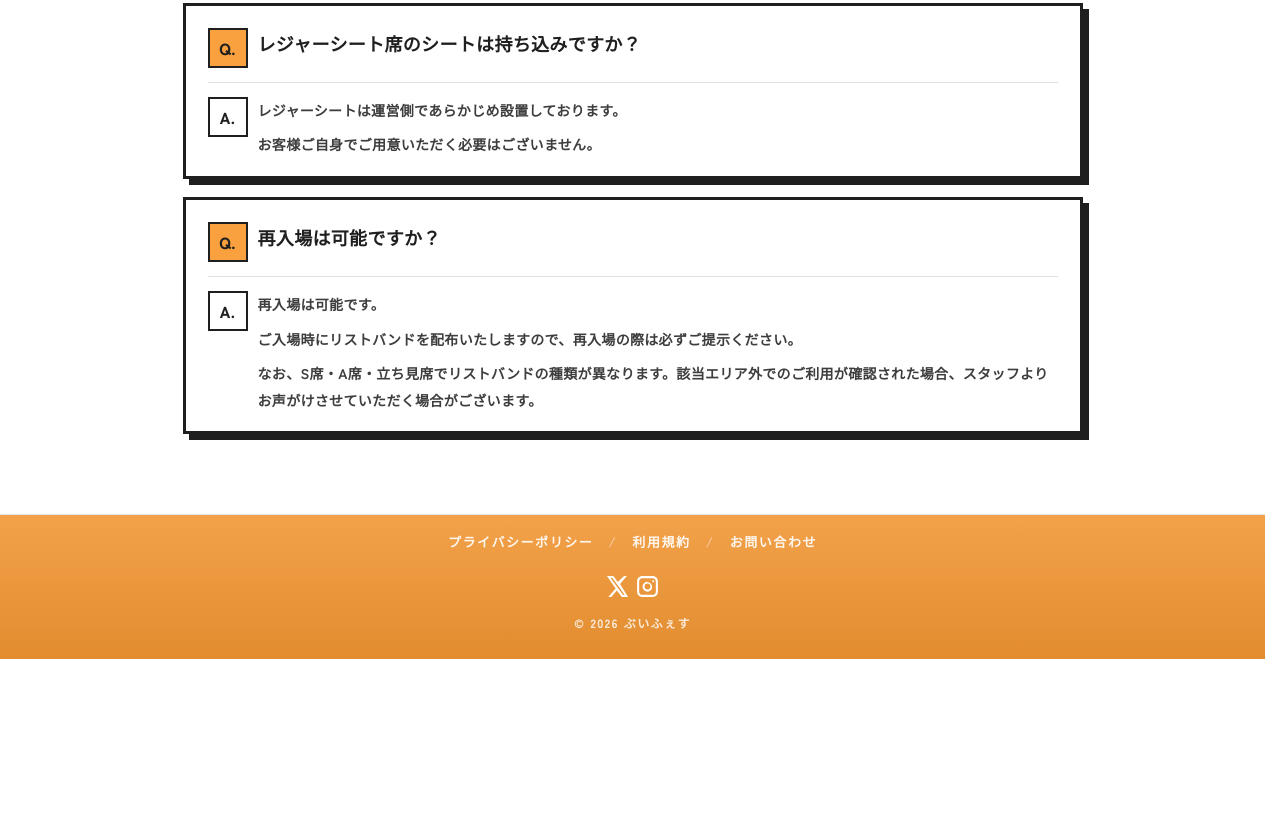
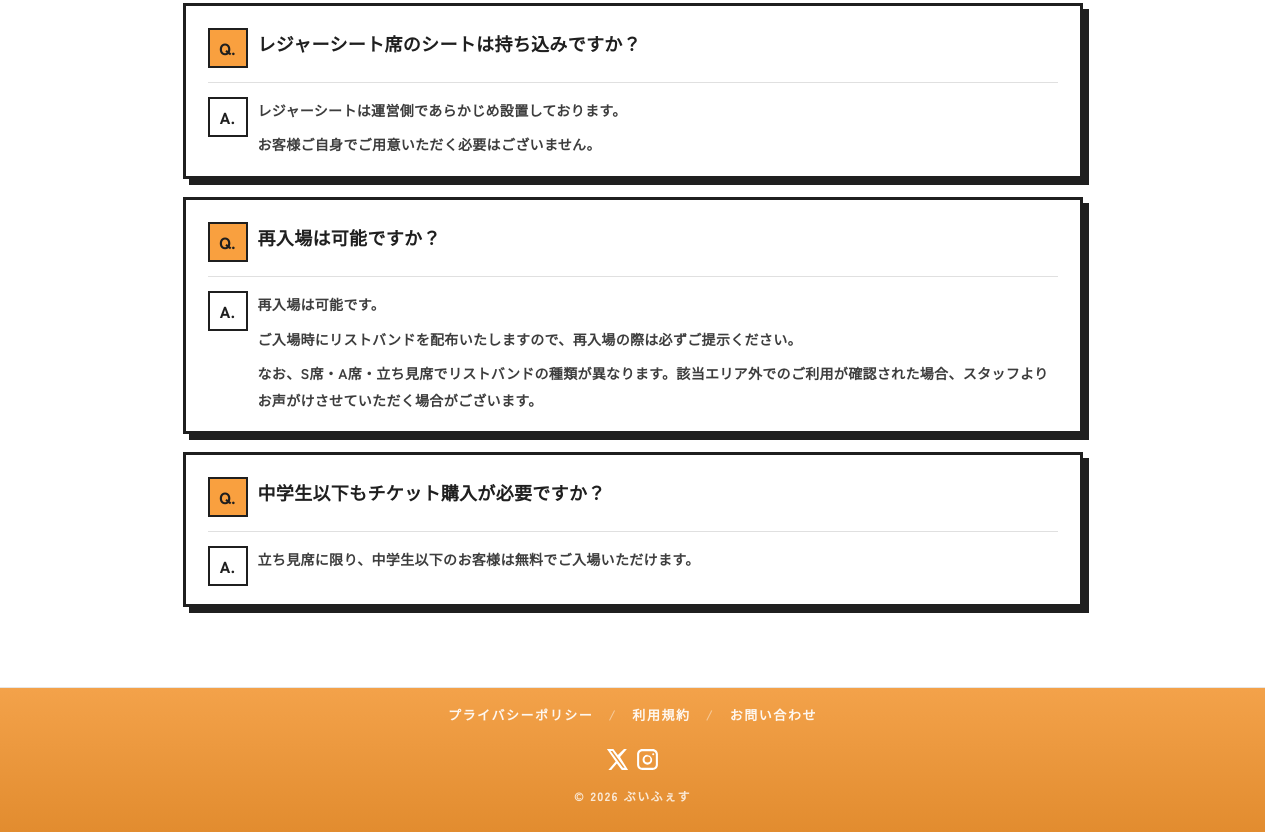
Before and after one commit to pochi0001/buifes-design-study, a plain HTML site: page tickets.html in a window 1280 px wide. Shown: the part 4420-5252 px from the top of the page. Before the commit the page ends 5079 px from the top, so only its background shows below. Drawn offline with Linux system fonts and the light colour scheme.

Commit message:
update buifes-design-stydy site

```diff
--- a/tickets.html
+++ b/tickets.html
@@ -310,7 +310,7 @@
         </div>
 
         <div class="ticketBottomCta">
-        <a class="cfBtn js-ticket-btn" href="#" target="_blank" rel="noopener noreferrer">
+        <a class="cfBtn js-ticket-btn" href="https://tiget.net/events/478236" target="_blank" rel="noopener noreferrer">
           前売券をTIGETで購入する
         </a>
         </div>
@@ -385,6 +385,19 @@
           </div>
         </div>
 
+        <div class="ticketFaqItem">
+          <div class="ticketFaqQ">
+            <span class="ticketFaqMark">Q.</span>
+            <p>中学生以下もチケット購入が必要ですか？</p>
+          </div>
+          <div class="ticketFaqA">
+            <span class="ticketFaqMark">A.</span>
+            <div>
+              <p>立ち見席に限り、中学生以下のお客様は無料でご入場いただけます。</p>
+            </div>
+          </div>
+        </div>
+
 
       </div>
     </div>
```
